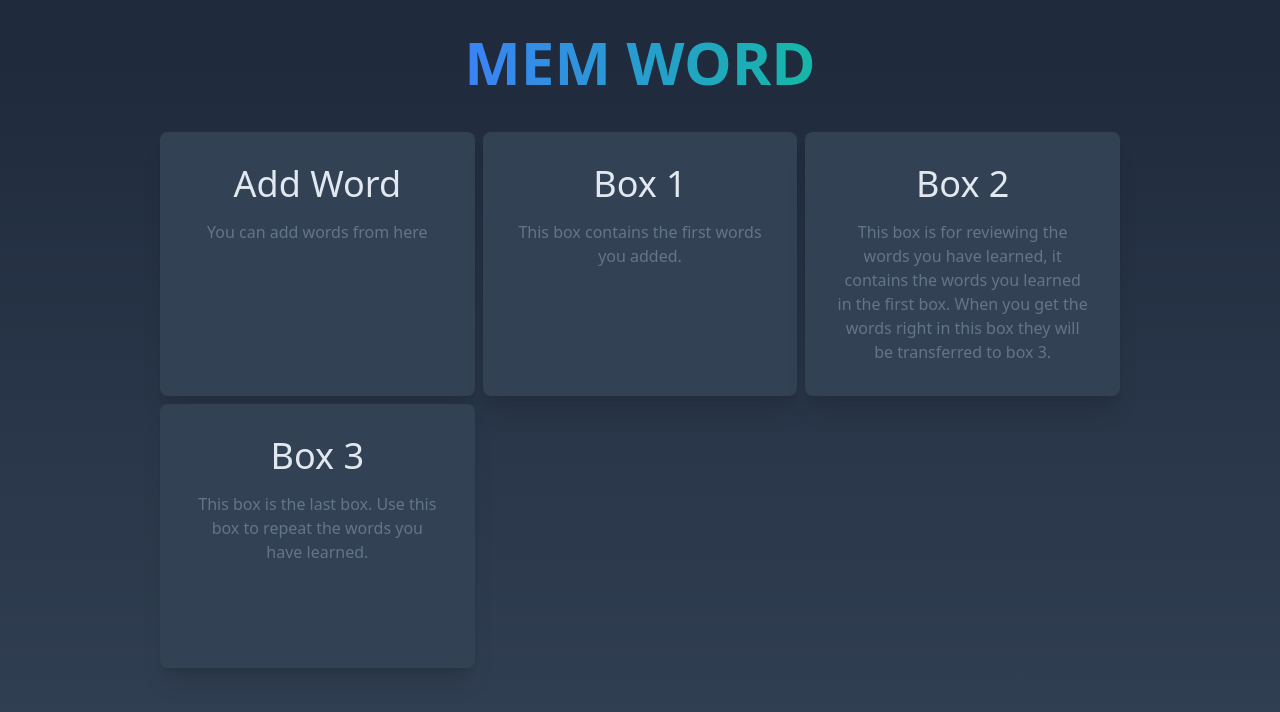
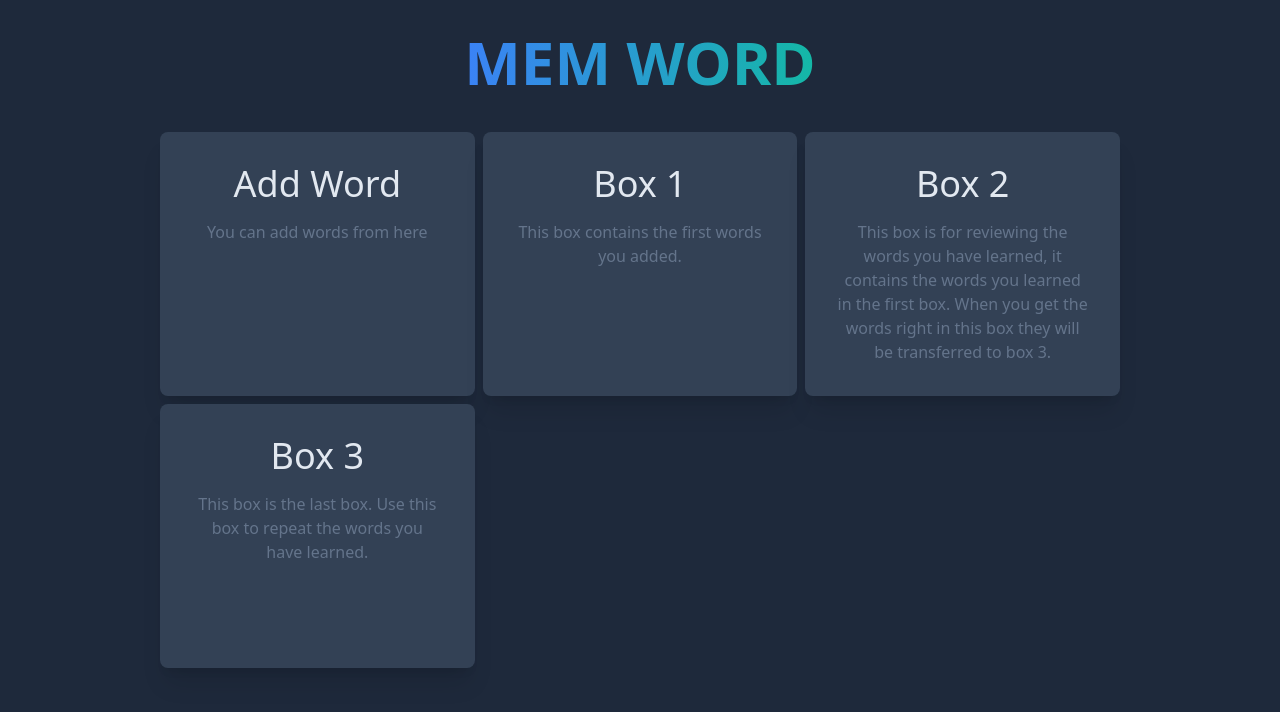
Before and after one commit to ferhatkplnn/MemWord, a React (Vite) app: page / in a window 1280 px wide. Shown: the top 712 px of the page. Built offline with nearby package versions, Linux system fonts and the light colour scheme.

Commit message:
Update background color from gradient to solid slate-800

```diff
--- a/src/index.css
+++ b/src/index.css
@@ -2,6 +2,8 @@
 @tailwind components;
 @tailwind utilities;
 
-body {
-  @apply bg-gradient-to-b from-slate-800 to-slate-700 text-slate-200 h-screen;
+@layer base {
+  body {
+    @apply bg-slate-800 text-slate-200;
+  }
 }
```
